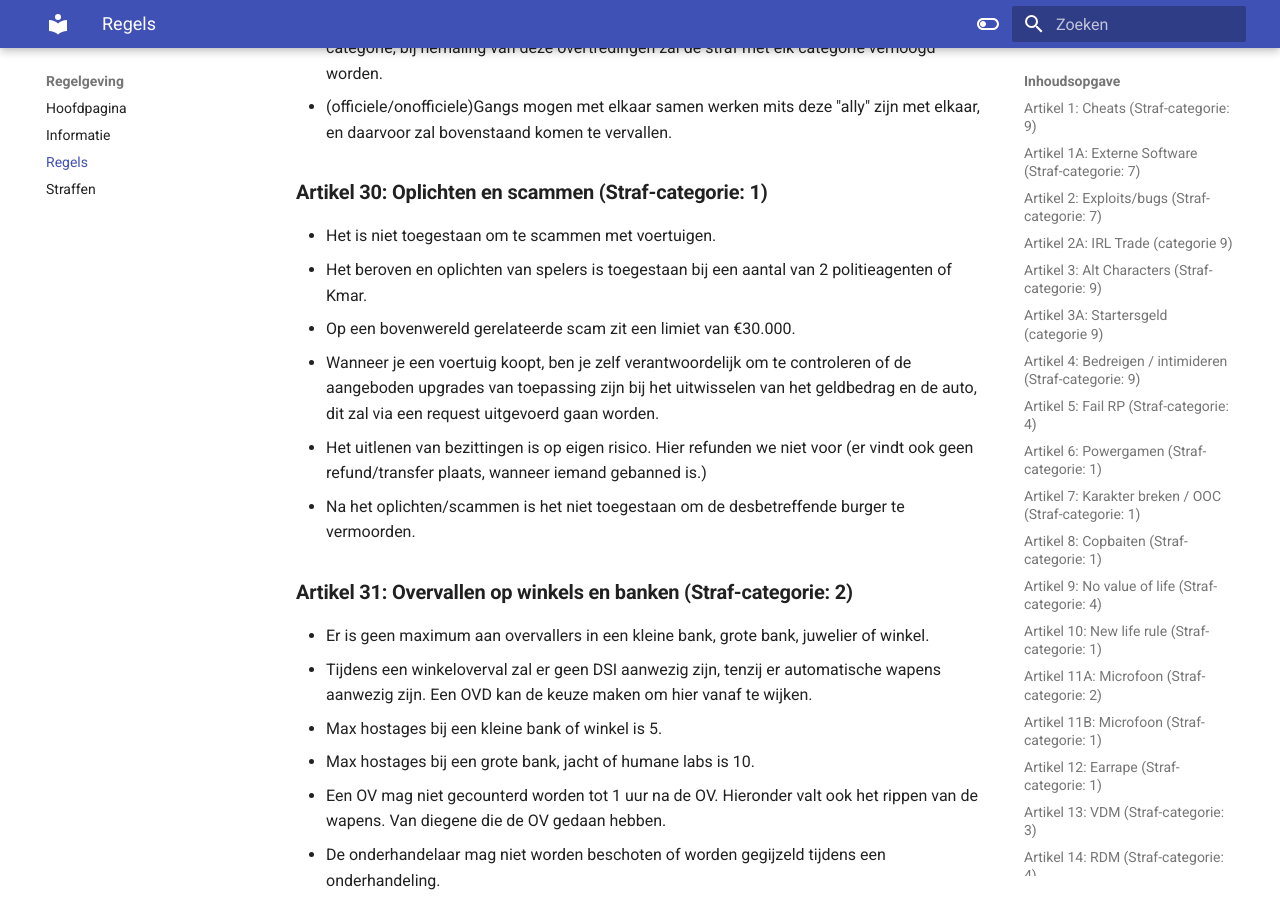
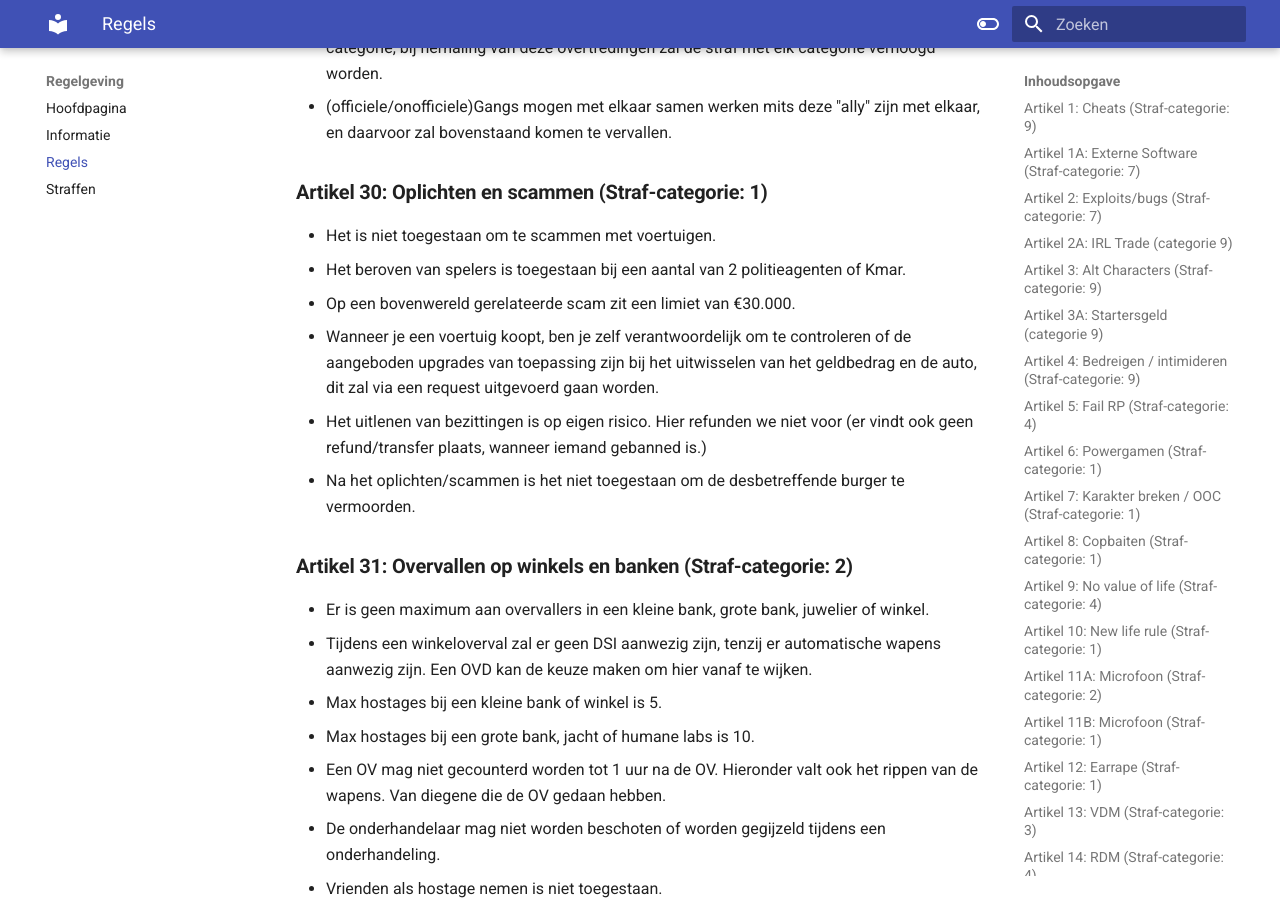
Before and after one commit to ZuiderVeenRP/apv, an MkDocs documentation site: the page built from docs/algemeen.md, in a window 1280 px wide and 900 px high, scrolled down 11252 px. Built offline with MkDocs 1.6.1 and Material for MkDocs 9.7.7, drawn with Linux system fonts in a browser that asks for light colours; comment, search, counter and statistics services are not loaded.

Commit message:
Update algemeen.md

```diff
--- a/docs/algemeen.md
+++ b/docs/algemeen.md
@@ -251,7 +251,7 @@
 
 ### **Artikel 30: Oplichten en scammen (Straf-categorie: 1)**
 - Het is niet toegestaan om te scammen met voertuigen.
-- Het beroven en oplichten van spelers is toegestaan bij een aantal van 2 politieagenten of Kmar.
+- Het beroven van spelers is toegestaan bij een aantal van 2 politieagenten of Kmar.
 - Op een bovenwereld gerelateerde scam zit een limiet van €30.000.
 - Wanneer je een voertuig koopt, ben je zelf verantwoordelijk om te controleren of de aangeboden upgrades van toepassing zijn bij het uitwisselen van het geldbedrag en de auto, dit zal via een request uitgevoerd gaan worden.
 - Het uitlenen van bezittingen is op eigen risico. Hier refunden we niet voor (er vindt ook geen refund/transfer plaats, wanneer iemand gebanned is.)
```
